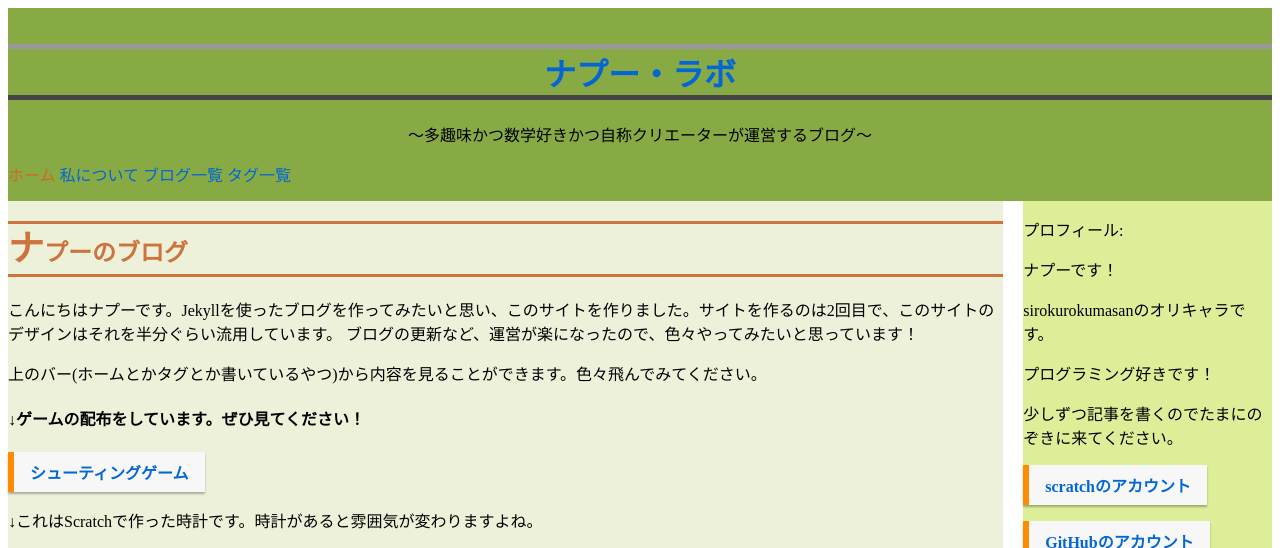
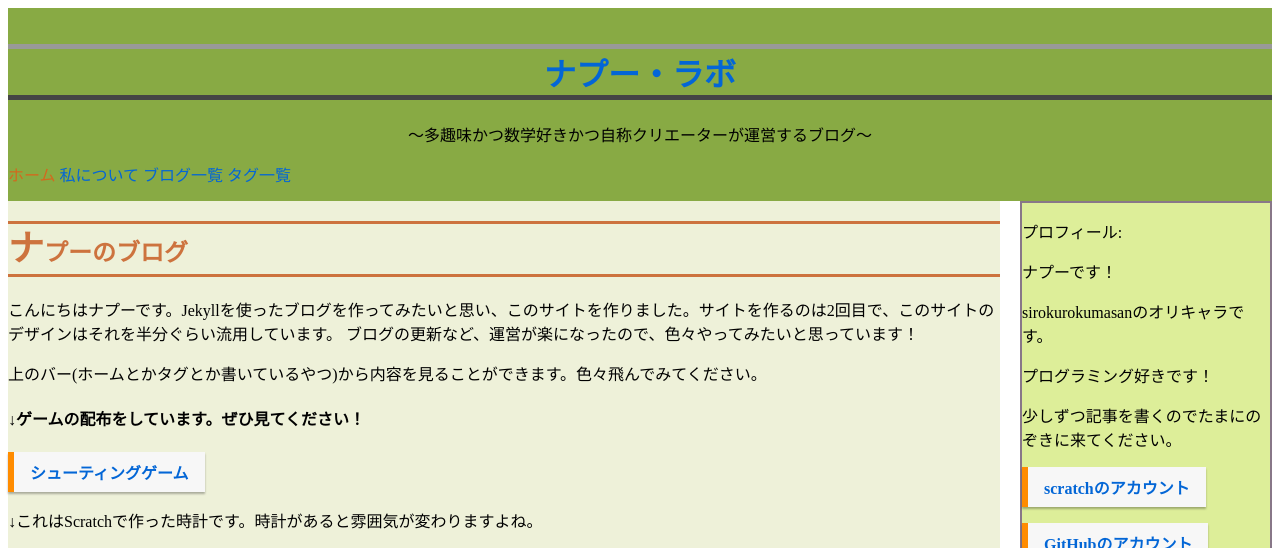
Before and after one commit to sirokurokumasan/sirokurokumasan.github.io, a Jekyll site: the page built from index.md, in a window 1280 px wide and 1260 px high. Shown: the top 548 px of the window. Built offline with Jekyll 4.4.1, drawn with Linux system fonts in a browser that asks for light colours; grey boxes are pictures that could not be loaded.

Commit message:
Update main.scss

```diff
--- a/_sass/main.scss
+++ b/_sass/main.scss
@@ -1,6 +1,4 @@
 .current {color: chocolate;}
-
-a {text-decoration: none;}
 
 ul {list-style: none;}
 
@@ -63,17 +61,13 @@
 .sub {
   background: #de9;
   width: 20%;
-}
-.sub__item {
-}
-.sub__item--fixed {
   border: 2px solid;
   border-color: #878;
-  background: #cca;
   margin-bottom: 0;
   top: 10px;
   z-index: 1;
 }
+
 //ボタン
 .btn {
   display: inline-block;
```
